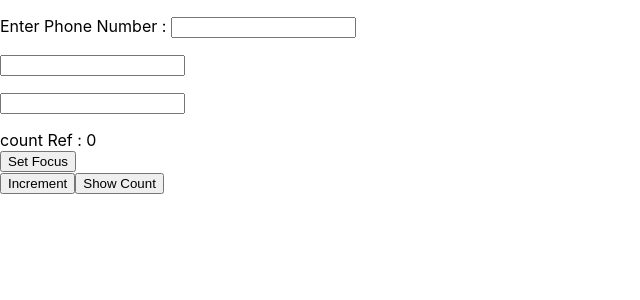
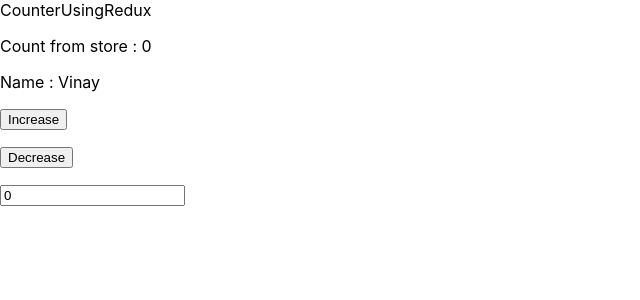
Before and after one commit to khaja78630/React, a React app: page / in a window 1280 px wide. Shown: the top 300 px of the page, without its empty margins (0-640 px from the left). Built offline with nearby package versions, Linux system fonts and the light colour scheme; no server answers.

Commit message:
redux code changes

```diff
--- a/package.json
+++ b/package.json
@@ -48,8 +48,10 @@
     "react-app-polyfill": "^3.0.0",
     "react-dev-utils": "^12.0.1",
     "react-dom": "^18.2.0",
+    "react-redux": "^9.1.0",
     "react-refresh": "^0.11.0",
     "react-router-dom": "^6.21.1",
+    "redux": "^5.0.1",
     "resolve": "^1.20.0",
     "resolve-url-loader": "^4.0.0",
     "sass-loader": "^12.3.0",
--- a/src/App.js
+++ b/src/App.js
@@ -44,6 +44,12 @@
 import UsersMemo from './Components/memo/UsersMemo';
 import Callback from './Components/usecallback/Callback';
 import UserForm from './Components/ref/UserForm';
+import { Provider } from 'react-redux';
+
+
+// redux
+import store from './Components/redux/store';
+import CounterUsingRedux from './Components/redux/Counter';
 
 function App() {
   // return <Stylesheet />
@@ -126,7 +132,11 @@
     {/* <Memo /> */}
     {/* <UsersMemo /> */}
     {/* <Callback /> */}
-    <UserForm />
+    {/* <UserForm /> */}
+
+    <Provider store={store}>
+      <CounterUsingRedux />
+    </Provider>
    </div>
 
   )
--- /dev/null
+++ b/src/Components/redux/Actions.js
@@ -0,0 +1,4 @@
+export const INCREMENT = 'INCREMENT';
+export const DECREMENT = 'DECREMENT';
+
+// { type: 'INCREMENT', paylod: {}}
--- /dev/null
+++ b/src/Components/redux/Counter.jsx
@@ -0,0 +1,51 @@
+import React, { useState } from 'react'
+import {connect} from 'react-redux';
+
+import increment from './incrementAction';
+import decrement from './decrementAction';
+
+function CounterUsingRedux(props) {
+  const [counter, setCounter] = useState(0);
+
+  return (
+    <div>CounterUsingRedux
+
+     <p> Count from store : {props.count}</p>
+      <p>Name : {props.name}</p>
+
+<p>
+  <button onClick={() => props.increase(counter)}>Increase</button>
+</p>
+<p>
+  <button onClick={props.decrease}>Decrease</button>
+</p>
+<input type="text" onChange={(e) => setCounter(parseInt(e.target.value))} value={counter}/>
+    </div>
+  )
+}
+
+const mapStateToProps = state => {
+  return {
+    count: state.count,
+    name: state.name
+  }
+}
+
+const mapDispatchToProps = dispatch => {
+  return {
+    increase: (counter) => dispatch(increment(counter)),
+    decrease : () => dispatch(decrement())
+
+  //   // dispatch({
+  //     type : INCREMENT,
+  //     payload: 2
+  // })
+
+  //   // dispatch({
+  //     type : DECREMENT,
+  //     payload: 2
+  // })
+  }
+}
+
+export default connect(mapStateToProps, mapDispatchToProps)(CounterUsingRedux);
--- /dev/null
+++ b/src/Components/redux/counterReducer.js
@@ -0,0 +1,20 @@
+const initialSate = { count: 0, name: 'Vinay' }
+function counterReducer(state = initialSate, action) {
+
+    switch (action.type) {
+        case 'INCREMENT':
+            return {
+                ...state, count: state.count + action.payload
+            }
+        case 'DECREMENT':
+            return {
+                ...state, count: state.count - action.payload
+            }
+        default:
+            return state;
+    }
+}
+export default counterReducer;
+
+//redux - connect,
+// react -redux -
--- /dev/null
+++ b/src/Components/redux/decrementAction.js
@@ -0,0 +1,9 @@
+import {DECREMENT} from './Actions';
+
+function decrement(){
+    return {
+        type : DECREMENT,
+        payload: 2
+    }
+}
+export default decrement;
--- /dev/null
+++ b/src/Components/redux/incrementAction.js
@@ -0,0 +1,9 @@
+import {INCREMENT} from './Actions';
+
+function increment(counter){
+    return {
+        type : INCREMENT,
+        payload: counter
+    }
+}
+export default increment;
--- /dev/null
+++ b/src/Components/redux/store.js
@@ -0,0 +1,7 @@
+import { createStore, compose, applyMiddleware } from "redux";
+import counterReducer from './counterReducer';
+
+const composeEnhancers = window.__REDUX_DEVTOOLS_EXTENSION_COMPOSE__ || compose;
+
+const store= createStore(counterReducer, composeEnhancers(applyMiddleware()));
+export default store;
```
Also changed, not shown: 1 other file (tests, documents, lock files or other folders).
